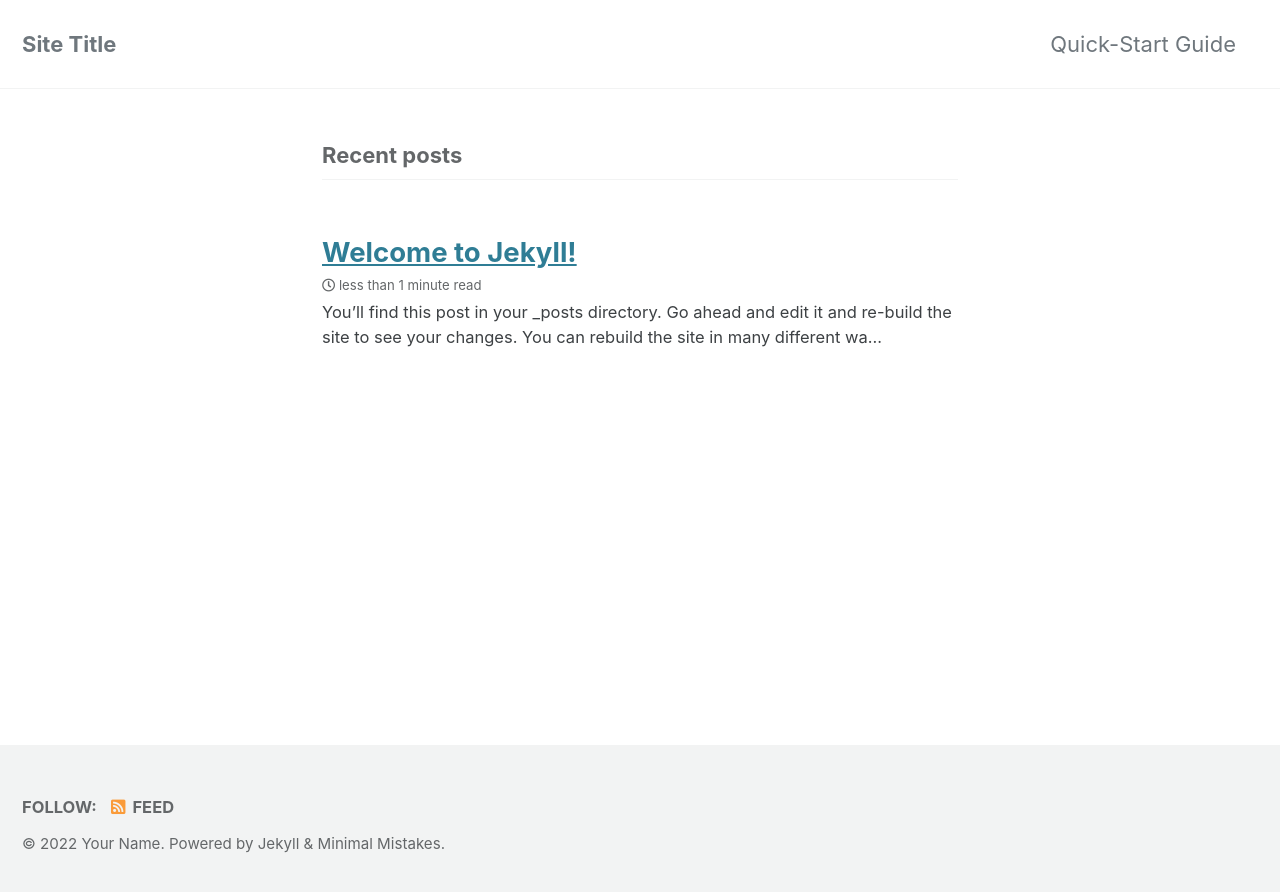
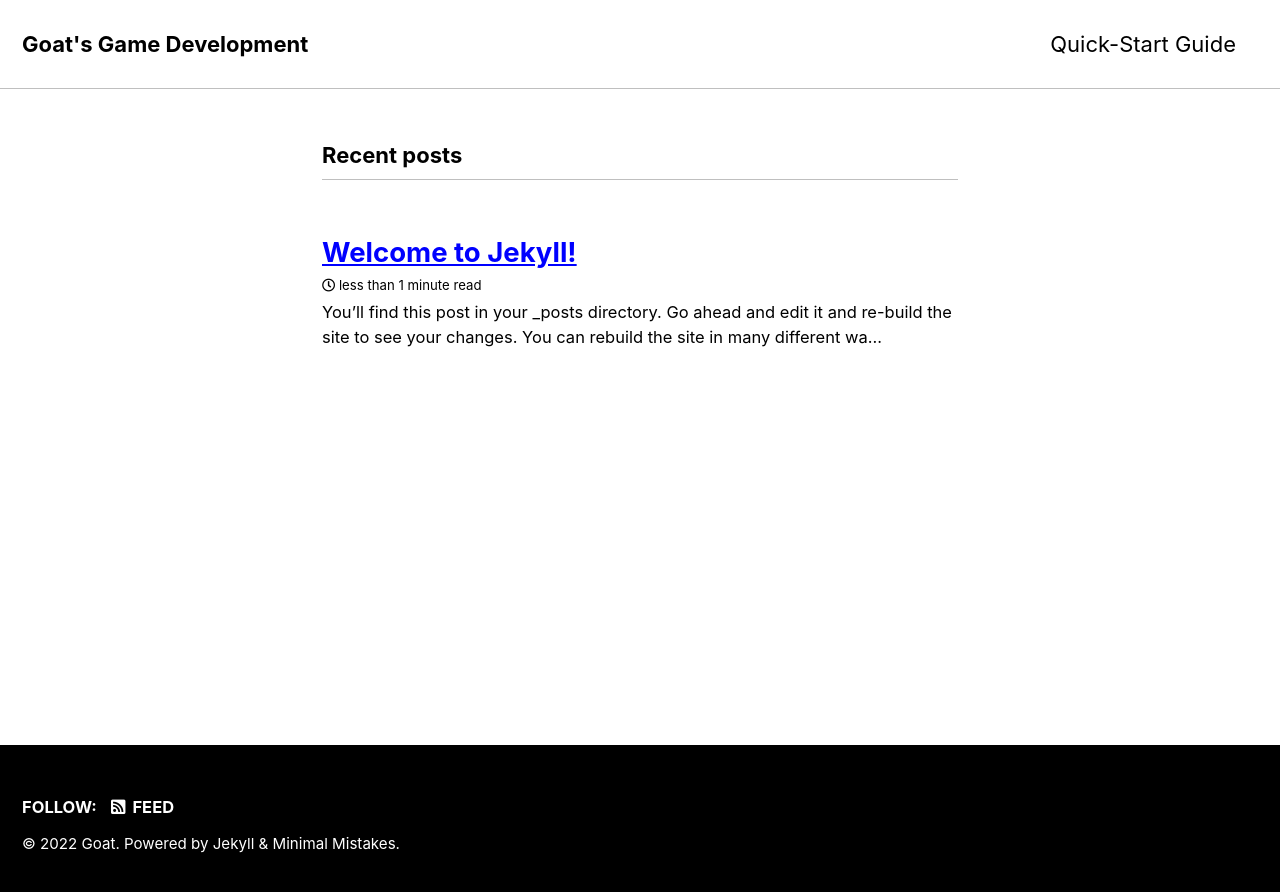
Before and after one commit to goat4628/goat4628.github.io, a Jekyll site: the page built from index.markdown, in a window 1280 px wide. Shown: the top 892 px of the page. Built offline with Jekyll 4.4.1, drawn with Linux system fonts in a browser that asks for light colours; cached includes are drawn as plain includes; the list of posts is cut into pages by our own code.

Commit message:
change config

```diff
--- a/_config.yml
+++ b/_config.yml
@@ -12,14 +12,14 @@
 
 # theme                  : "minimal-mistakes-jekyll"
 # remote_theme           : "mmistakes/minimal-mistakes"
-minimal_mistakes_skin    : "default" # "air", "aqua", "contrast", "dark", "dirt", "neon", "mint", "plum", "sunrise"
+minimal_mistakes_skin    : "contrast" # "air", "aqua", "contrast", "dark", "dirt", "neon", "mint", "plum", "sunrise"
 
 # Site Settings
 locale                   : "en-US"
-title                    : "Site Title"
+title                    : "Goat's Game Development"
 title_separator          : "-"
 subtitle                 : # site tagline that appears below site title in masthead
-name                     : "Your Name"
+name                     : "Goat"
 description              : "An amazing website."
 url                      : # the base hostname & protocol for your site e.g. "https://mmistakes.github.io"
 baseurl                  : # the subpath of your site, e.g. "/blog"
```
